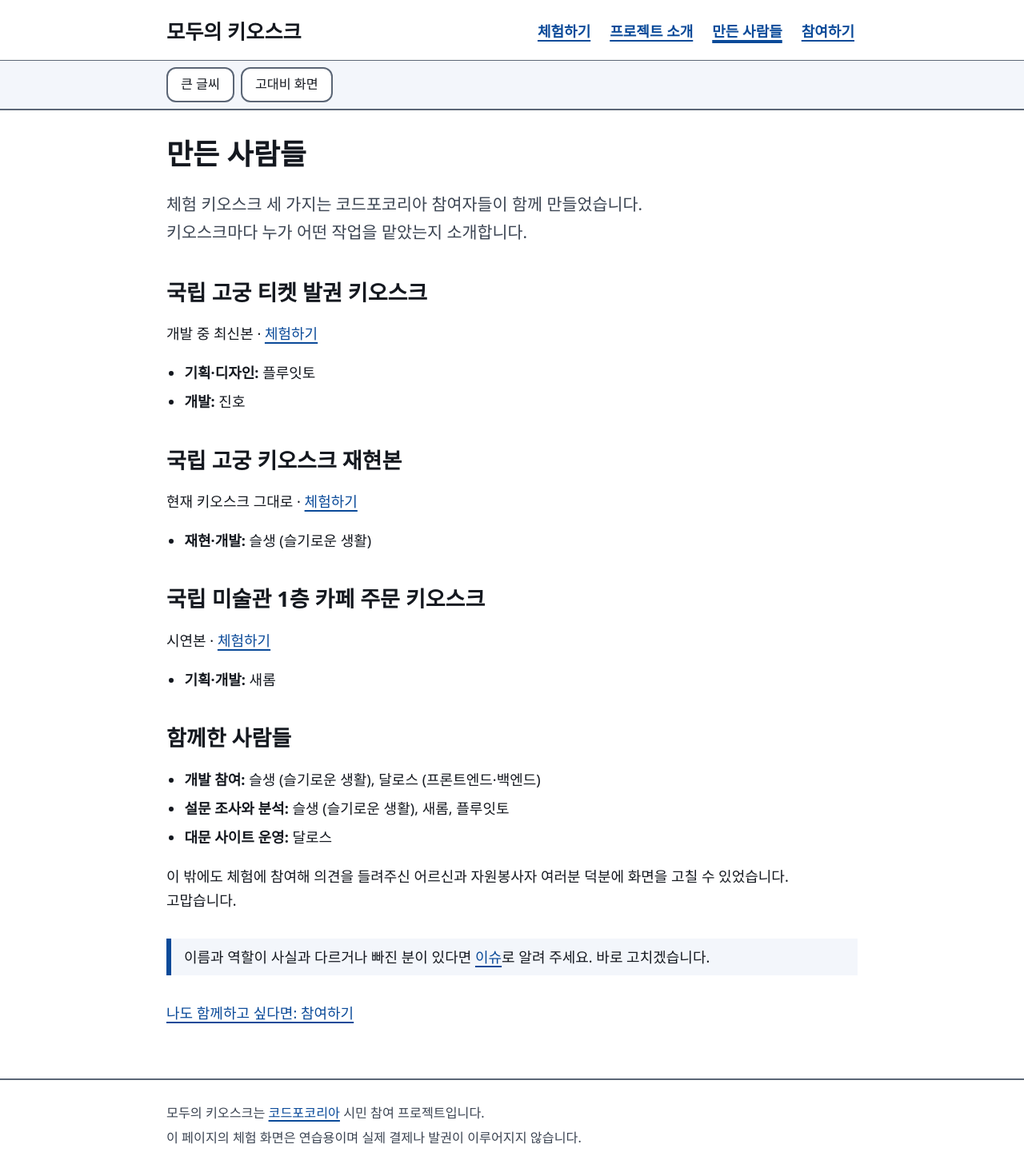
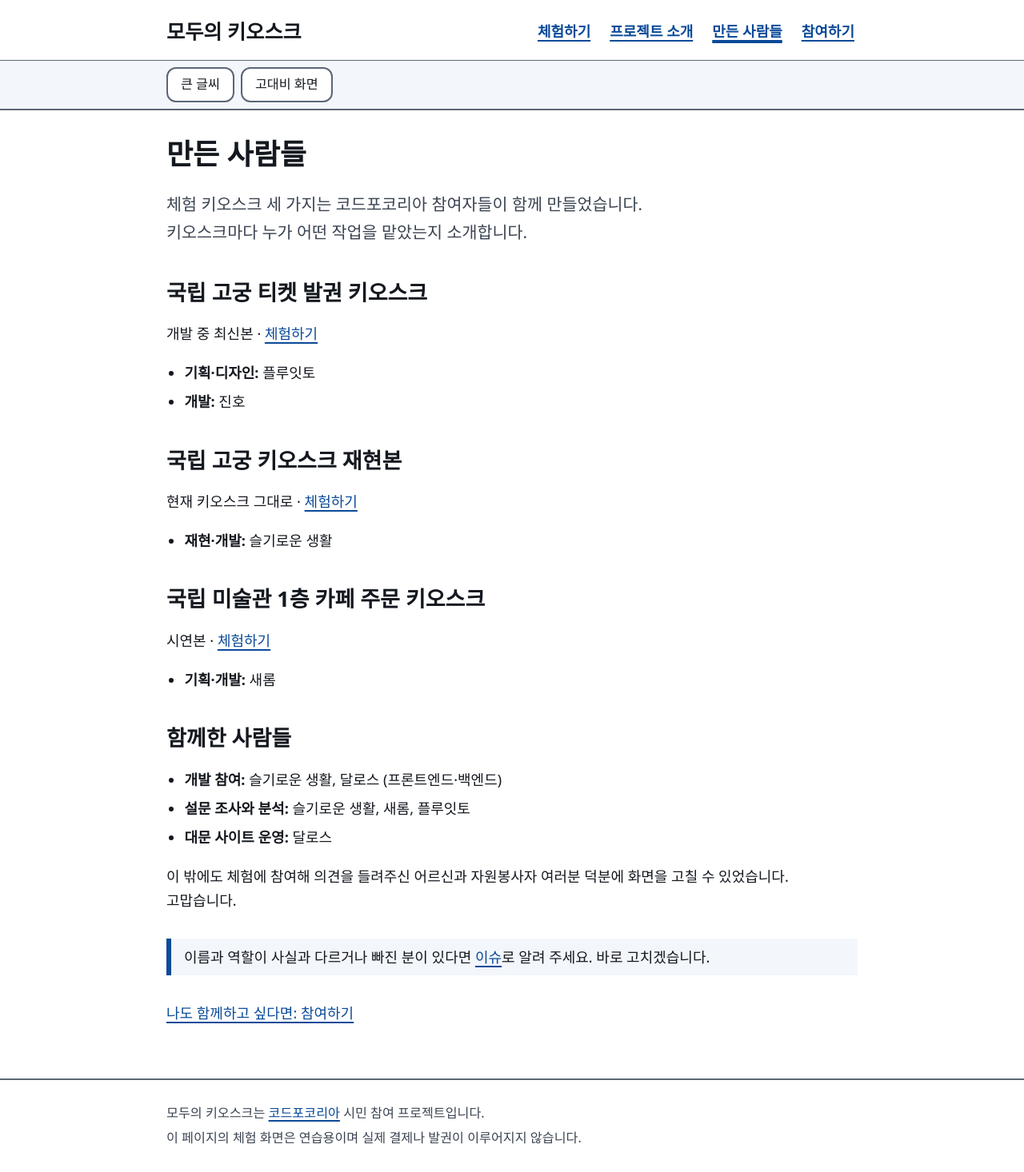
Before and after one commit to Code-for-Korea/barrier-free-kiosk, a Jekyll site: the page built from site/credit.md, in a window 1280 px wide. Shown: the whole page at 80% size. Built offline with Jekyll 4.4.1, drawn with Linux system fonts in a browser that asks for light colours.

Commit message:
줄임말 대신 풀어 쓰고 README에 바로가기 링크를 추가합니다
슬기로운 생활 표기를 통일하고, README에 공개 사이트·만든 사람들·참여하기·CONTRIBUTING·이슈 링크와 새 페이지 구조를 반영합니다.

```diff
--- a/site/_data/demos.yml
+++ b/site/_data/demos.yml
@@ -21,7 +21,7 @@
   action: 국립 고궁 재현본 체험하기
   makers:
     - role: 재현·개발
-      names: 슬생 (슬기로운 생활)
+      names: 슬기로운 생활
 - id: cafe
   home: true
   title: 국립 미술관 1층 카페 주문 키오스크
--- a/site/credit.md
+++ b/site/credit.md
@@ -28,8 +28,8 @@ permalink: /credit/
 ## 함께한 사람들
 
 <ul>
-  <li><strong>개발 참여:</strong> 슬생 (슬기로운 생활), 달로스 (프론트엔드·백엔드)</li>
-  <li><strong>설문 조사와 분석:</strong> 슬생 (슬기로운 생활), 새롬, 플루잇토</li>
+  <li><strong>개발 참여:</strong> 슬기로운 생활, 달로스 (프론트엔드·백엔드)</li>
+  <li><strong>설문 조사와 분석:</strong> 슬기로운 생활, 새롬, 플루잇토</li>
   <li><strong>대문 사이트 운영:</strong> 달로스</li>
 </ul>
 
```
Also changed, not shown: README.md.
